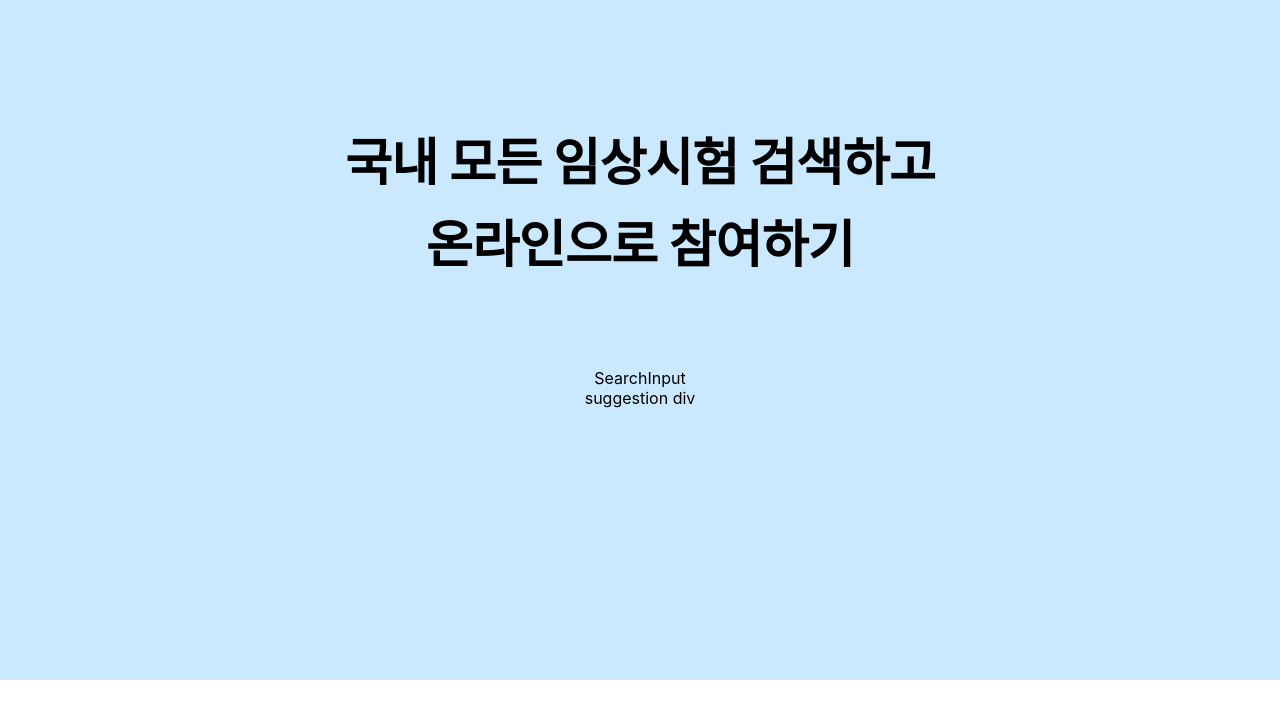
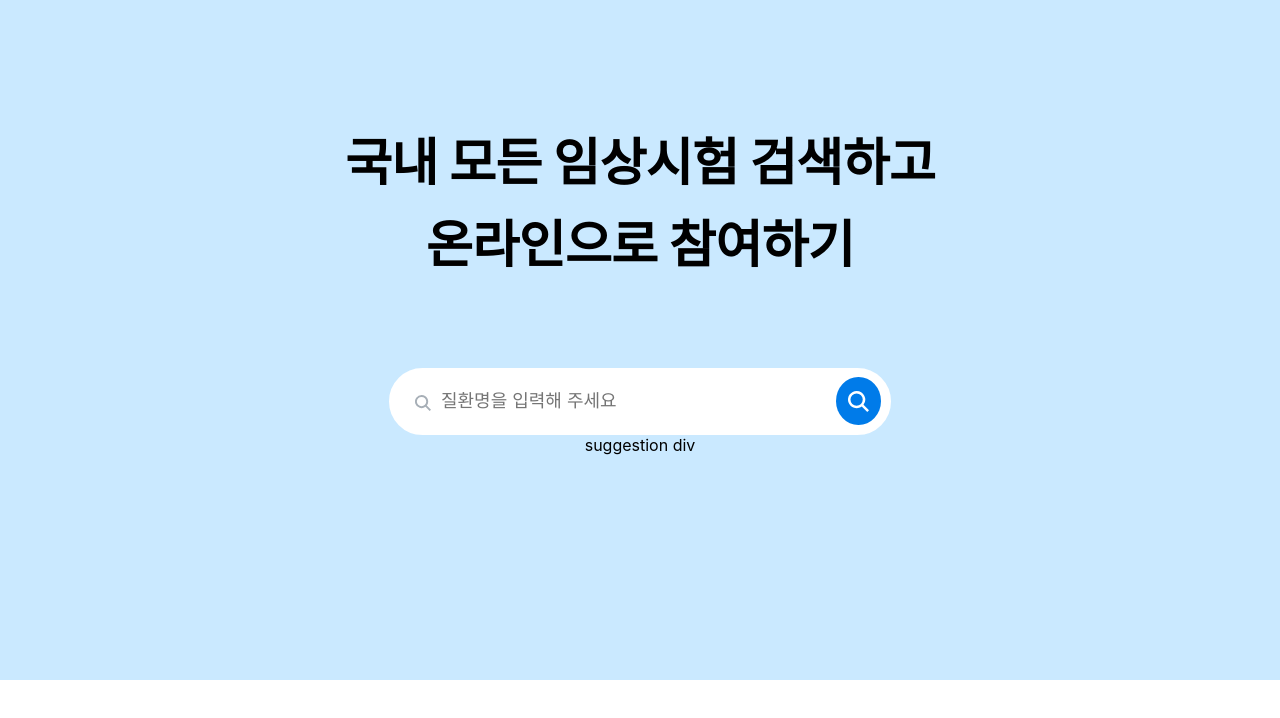
Before and after one commit to yminj1029/preonboarding-session2, a React (Create React App) app: page / in a window 1280 px wide. Shown: the top 718 px of the page. Built offline with nearby package versions, Linux system fonts and the light colour scheme.

Commit message:
style: 검색 창 스타일 추가 #3

```diff
--- a/src/components/SearchInput.tsx
+++ b/src/components/SearchInput.tsx
@@ -1,8 +1,113 @@
 import React from 'react';
 import styled from 'styled-components';
 
+const SearchDiv = styled.div`
+  display: flex;
+  border-radius: 42px;
+  border: 2px solid;
+  border-color: #ffffff;
+  background-color: #ffffff;
+  flex-direction: row;
+  align-items: center;
+  font-size: 1rem;
+  font-weight: 400;
+  letter-spacing: -0.018em;
+  line-height: 1.6;
+  max-width: 490px;
+  position: relative;
+  padding-right: 8px;
+  width: 100%;
+  margin: 0 auto;
+`;
+
+const SearchInputDiv = styled.div`
+  display: flex;
+  flex-direction: row;
+  padding: 20px 0px;
+  width: 100%;
+  align-items: center;
+  .search_bar-div {
+    color: #a7afb7;
+    position: absolute;
+    pointer-events: none;
+    display: flex;
+    flex-direction: row;
+    align-items: baseline;
+    .icon-prev-reading-glasses {
+      display: block;
+      width: 16px;
+      height: 16px;
+      margin: 0px 12px 0px 24px;
+    }
+    .input-placeholder {
+      display: block;
+      font-size: 1.125rem;
+      font-weight: 400;
+      letter-spacing: -0.018em;
+      line-height: 1.6;
+    }
+  }
+  input[type='search'] {
+    caret-color: rgb(25, 118, 210);
+    padding-left: 50px;
+    width: 100%;
+    border: 0;
+    background-color: transparent;
+    min-width: 0;
+    flex: 1;
+    outline-offset: -2px;
+    overflow: visible;
+    outline: none;
+    font-size: 1.125rem;
+    line-height: 1.15;
+    ::-webkit-search-cancel-button {
+      position:relative;
+      right:20px;
+      height: 30px;
+      width: 30px;
+  }
+`;
+
+const SearchBtnDiv = styled.button`
+  display: flex;
+  align-items: center;
+  justify-content: center;
+  border-radius: 100%;
+  border: 0;
+  cursor: pointer;
+  background-color: #007be9;
+  color: #ffffff;
+  align-items: center;
+  width: 48px;
+  height: 48px;
+  .icon-next-reading-glasses {
+    width: 21px;
+    height: 21px;
+  }
+`;
 function SearchInput() {
-  return <div>SearchInput</div>;
+  return (
+    <SearchDiv>
+      <SearchInputDiv>
+        <label htmlFor="search_bar_main" />
+        <div className="search_bar-div">
+          <span className="icon-prev-reading-glasses">
+            <svg viewBox="0 0 16 16" fill="currentColor" preserveAspectRatio="none" xmlns="http://www.w3.org/2000/svg">
+              <path d="M6.56 0a6.56 6.56 0 015.255 10.49L16 14.674 14.675 16l-4.186-4.184A6.56 6.56 0 116.561 0zm0 1.875a4.686 4.686 0 100 9.372 4.686 4.686 0 000-9.372z" />
+            </svg>
+          </span>
+        </div>
+        <input id="search_bar_main" type="search" spellCheck="false" placeholder="질환명을 입력해 주세요" />
+      </SearchInputDiv>
+      <SearchBtnDiv type="button">
+        <div className="icon-next-reading-glasses">
+          <svg viewBox="0 0 16 16" fill="currentColor" preserveAspectRatio="none" xmlns="http://www.w3.org/2000/svg">
+            <path d="M6.56 0a6.56 6.56 0 015.255 10.49L16 14.674 14.675 16l-4.186-4.184A6.56 6.56 0 116.561 0zm0 1.875a4.686 4.686 0 100 9.372 4.686 4.686 0 000-9.372z" />
+          </svg>
+        </div>
+      </SearchBtnDiv>
+    </SearchDiv>
+  );
 }
 
 export default SearchInput;
```
